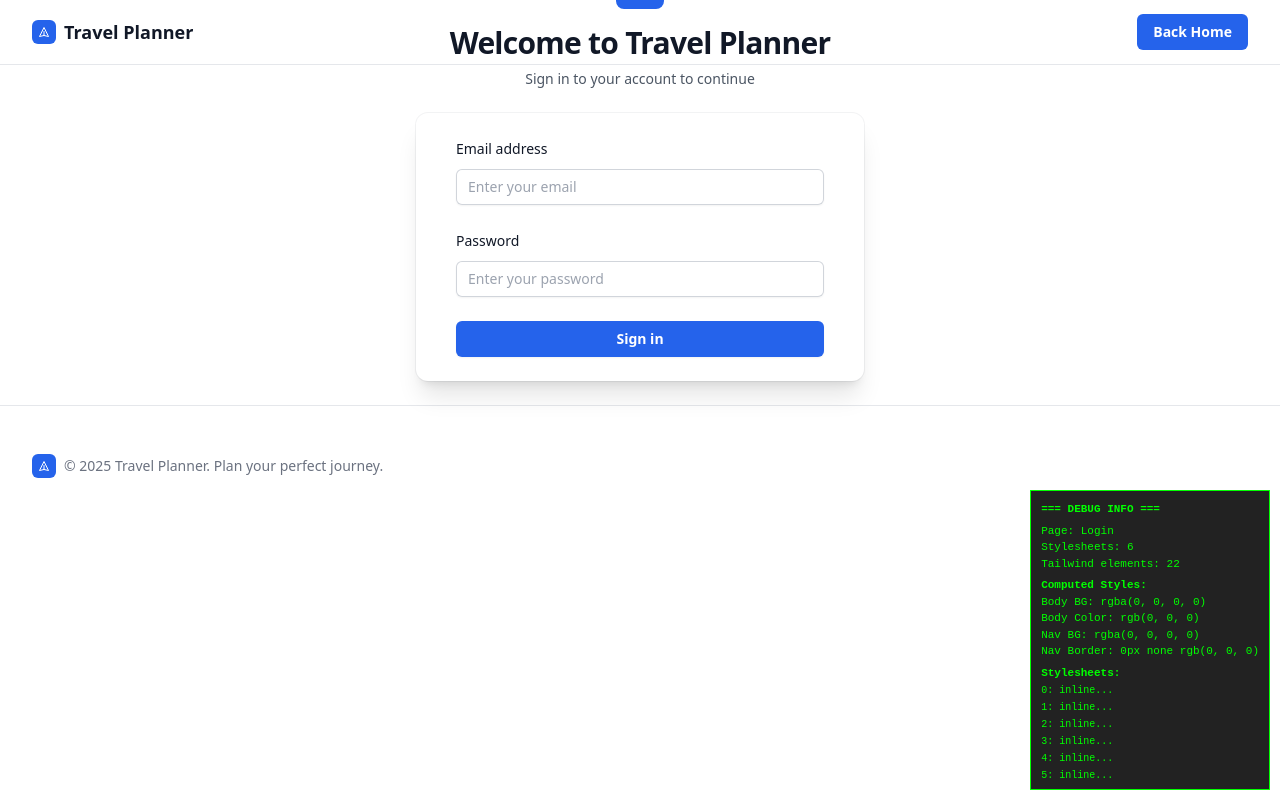
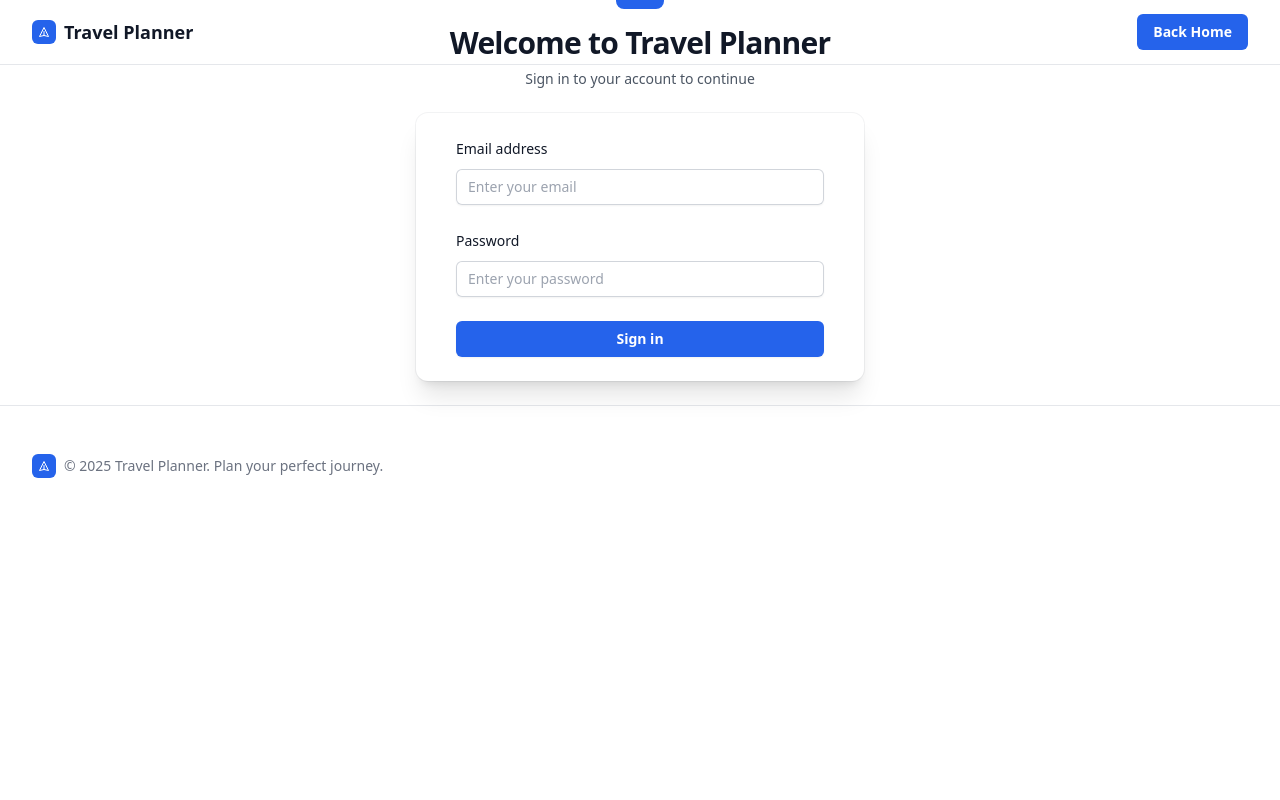
Before and after one commit to milktart/bluebonnet, a SvelteKit app in the folder frontend/: page /login in a window 1280 px wide. Built offline with nearby package versions, Linux system fonts and the light colour scheme.

Commit message:
Remove debug logging and DebugInfo component
- Remove all console.log debug statements from layout
- Remove all onMount debug checks from landing page
- Remove DebugInfo debug panel component
- Clean up imports in layout
- Pages now render cleanly without debug output

```diff
--- a/frontend/src/lib/components/DebugInfo.svelte
+++ /dev/null
@@ -1,87 +0,0 @@
-<script>
-  import { onMount } from 'svelte';
-
-  let debugInfo = {
-    cssLoaded: false,
-    tailwindClasses: 0,
-    computedStyles: {},
-    stylesheets: [],
-    pageTitle: ''
-  };
-
-  onMount(() => {
-    // Check stylesheets
-    const styles = document.styleSheets;
-    console.log('=== DEBUG INFO ===');
-    console.log('Total stylesheets:', styles.length);
-    debugInfo.stylesheets = [];
-
-    for (let i = 0; i < styles.length; i++) {
-      try {
-        const href = styles[i].href || 'inline';
-        debugInfo.stylesheets.push(href);
-        console.log(`Stylesheet ${i}: ${href}`);
-      } catch (e) {
-        console.log(`Stylesheet ${i}: (CORS protected)`);
-        debugInfo.stylesheets.push('(CORS protected)');
-      }
-    }
-
-    // Check if Tailwind classes exist
-    const allElements = document.querySelectorAll('[class]');
-    let tailwindCount = 0;
-    allElements.forEach(el => {
-      try {
-        const className = typeof el.className === 'string' ? el.className : (el.getAttribute('class') || '');
-        if (className.includes('bg-') || className.includes('text-') || className.includes('px-')) {
-          tailwindCount++;
-        }
-      } catch (e) {
-        // Ignore errors
-      }
-    });
-    debugInfo.tailwindClasses = tailwindCount;
-    console.log('Elements with Tailwind classes:', tailwindCount);
-
-    // Check computed styles on body
-    const body = document.body;
-    const bodyComputed = window.getComputedStyle(body);
-    debugInfo.computedStyles = {
-      backgroundColor: bodyComputed.backgroundColor,
-      color: bodyComputed.color,
-      fontFamily: bodyComputed.fontFamily
-    };
-    console.log('Body styles:', debugInfo.computedStyles);
-
-    // Check if CSS is actually being applied
-    const nav = document.querySelector('nav');
-    if (nav) {
-      const navComputed = window.getComputedStyle(nav);
-      console.log('Nav background color:', navComputed.backgroundColor);
-      console.log('Nav border:', navComputed.borderBottom);
-      debugInfo.computedStyles.navBackground = navComputed.backgroundColor;
-      debugInfo.computedStyles.navBorder = navComputed.borderBottom;
-    }
-
-    debugInfo.pageTitle = document.title;
-    debugInfo.cssLoaded = debugInfo.stylesheets.length > 0;
-  });
-</script>
-
-<div style="position: fixed; bottom: 10px; right: 10px; background: #222; color: #0f0; padding: 10px; font-family: monospace; font-size: 11px; max-width: 400px; max-height: 300px; overflow-y: auto; z-index: 9999; border: 1px solid #0f0; pointer-events: auto;">
-  <div style="margin-bottom: 5px;"><strong>=== DEBUG INFO ===</strong></div>
-  <div>Page: {debugInfo.pageTitle}</div>
-  <div>Stylesheets: {debugInfo.stylesheets.length}</div>
-  <div>Tailwind elements: {debugInfo.tailwindClasses}</div>
-  <div style="margin-top: 5px;"><strong>Computed Styles:</strong></div>
-  <div>Body BG: {debugInfo.computedStyles.backgroundColor}</div>
-  <div>Body Color: {debugInfo.computedStyles.color}</div>
-  <div>Nav BG: {debugInfo.computedStyles.navBackground}</div>
-  <div>Nav Border: {debugInfo.computedStyles.navBorder}</div>
-  <div style="margin-top: 5px;"><strong>Stylesheets:</strong></div>
-  {#each debugInfo.stylesheets as sheet, i}
-    <div style="font-size: 10px; margin: 2px 0;">
-      {i}: {sheet.substring(0, 60)}...
-    </div>
-  {/each}
-</div>
--- a/frontend/src/routes/+layout.svelte
+++ b/frontend/src/routes/+layout.svelte
@@ -3,43 +3,15 @@
   import { onMount } from 'svelte';
   import { authStore, authStoreActions } from '$lib/stores/authStore';
   import MapLayout from '$lib/components/MapLayout.svelte';
-  import DebugInfo from '$lib/components/DebugInfo.svelte';
-
-  // Debug logging
-  console.log('Layout component loaded');
-  console.log('Current route:', $page.route);
-  console.log('Page URL:', $page.url);
 
   // Check if current page is a map-based route
-  $: {
-    console.log('Route ID updated:', $page.route.id);
-    isMapView = $page.route.id?.startsWith('/(map)') ||
+  $: isMapView = $page.route.id?.startsWith('/(map)') ||
                  $page.route.id === '/trips/map' ||
                  $page.route.id?.includes('[tripId]');
-    console.log('Is map view:', isMapView);
-  }
-
-  let isMapView = false;
 
   onMount(() => {
-    console.log('Layout mounted');
-    // Check if CSS is loaded
-    const styles = document.styleSheets;
-    console.log('Total stylesheets:', styles.length);
-    for (let i = 0; i < styles.length; i++) {
-      try {
-        console.log(`Stylesheet ${i}:`, styles[i].href || 'inline');
-      } catch (e) {
-        console.log(`Stylesheet ${i}: (CORS protected)`);
-      }
-    }
-
-    // Check computed styles on body
-    const bodyStyles = window.getComputedStyle(document.body);
-    console.log('Body background:', bodyStyles.backgroundColor);
-    console.log('Body color:', bodyStyles.color);
-
     // Restore authentication state from localStorage on app load
+    // This ensures the user stays logged in even after page refresh
     authStoreActions.restoreFromStorage();
   });
 </script>
@@ -62,8 +34,6 @@
     </main>
   </div>
 {/if}
-
-<DebugInfo />
 
 <style global>
   :global(* ) {
```
Also changed, not shown: frontend/src/routes/+page.svelte (+0 -74 lines).
